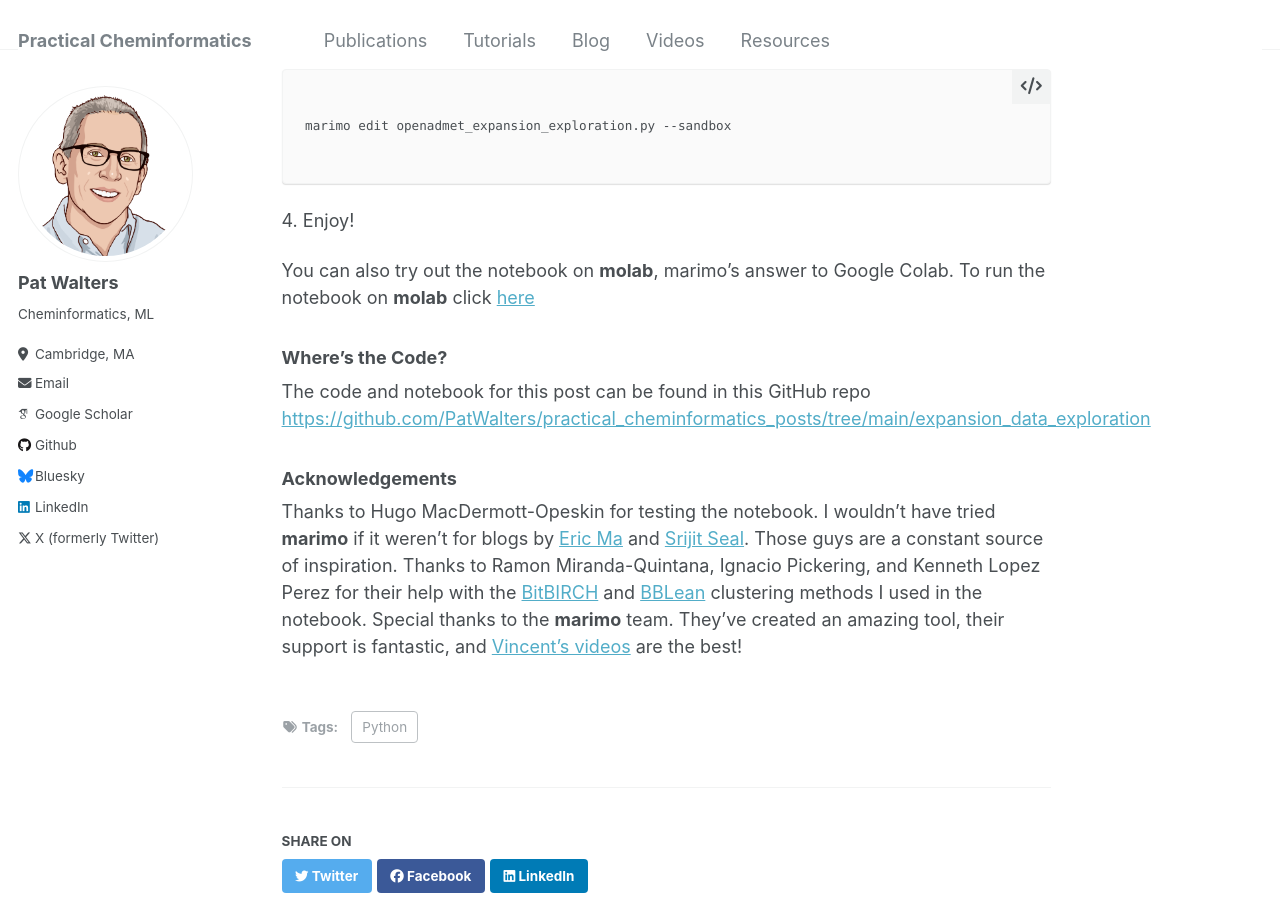
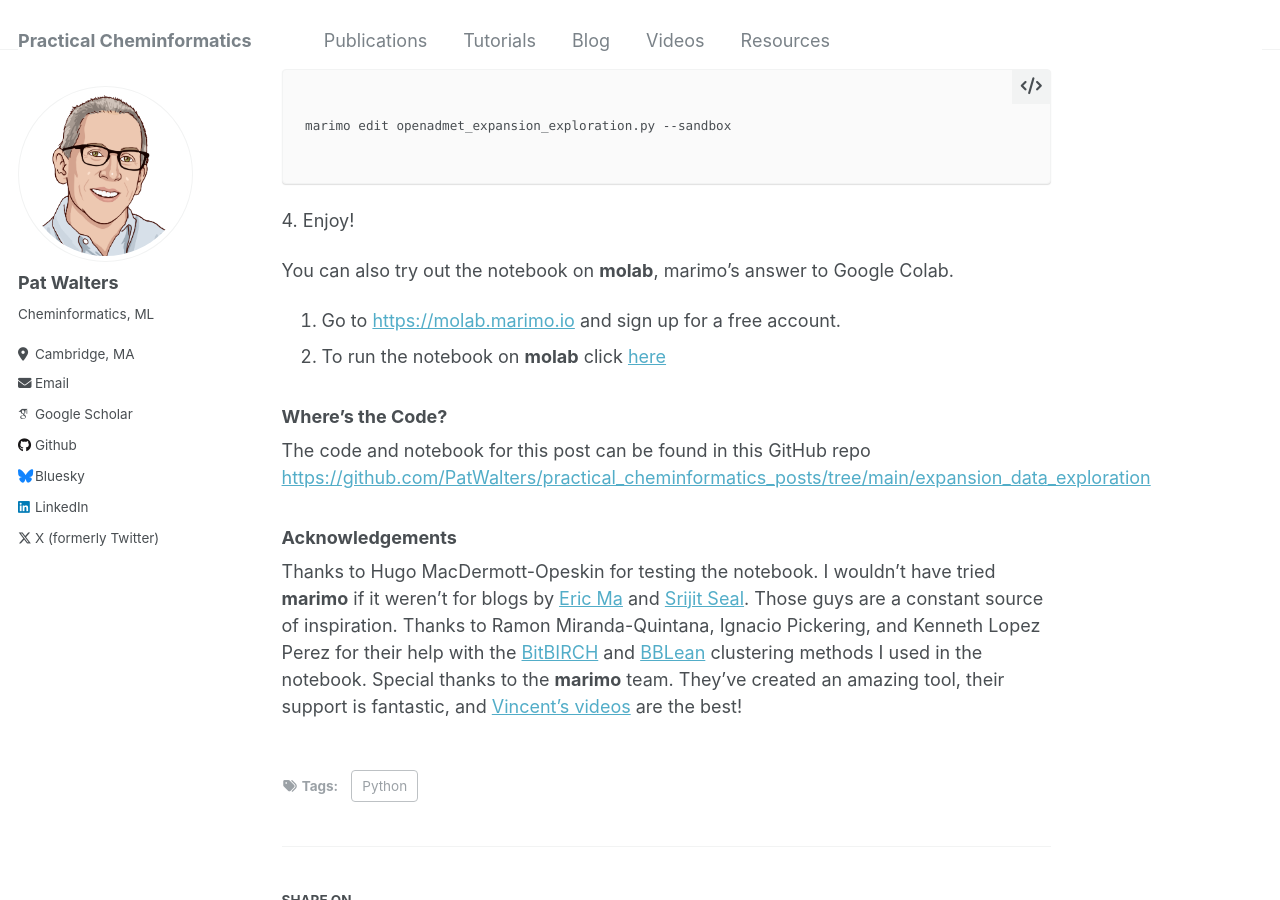
Before and after one commit to PatWalters/patwalters.github.io, a Jekyll site: the page built from _posts/2025-11-08-OpenADMET-ExpansionRx-Data-Analysis.md, in a window 1280 px wide and 900 px high, scrolled down 2151 px. Built offline with Jekyll 4.4.1, drawn with Linux system fonts in a browser that asks for light colours; some web fonts are replaced; comment, search, counter and statistics services are not loaded.

Commit message:
updates to 2025-11-08-OpenADMET-ExpansionRx-Data-Analysis.md

```diff
--- a/_posts/2025-11-08-OpenADMET-ExpansionRx-Data-Analysis.md
+++ b/_posts/2025-11-08-OpenADMET-ExpansionRx-Data-Analysis.md
@@ -47,7 +47,9 @@ marimo edit openadmet_expansion_exploration.py --sandbox
 
 4\. Enjoy\!
 
-You can also try out the notebook on **molab**, marimo's answer to Google Colab.  To run the notebook on **molab** click [here](https://molab.marimo.io/notebooks/nb_owQ4ngjzw1NjtnnYVkccfv)
+You can also try out the notebook on **molab**, marimo's answer to Google Colab.
+1. Go to [https://molab.marimo.io](https://molab.marimo.io) and sign up for a free account.
+2. To run the notebook on **molab** click [here](https://molab.marimo.io/notebooks/nb_EcrV8CKFCdMtTck4VsgYz8)
 
 ### Where's the Code?
 The code and notebook for this post can be found in this GitHub repo [https://github.com/PatWalters/practical\_cheminformatics\_posts/tree/main/expansion\_data\_exploration](https://github.com/PatWalters/practical_cheminformatics_posts/tree/main/expansion_data_exploration)
```
